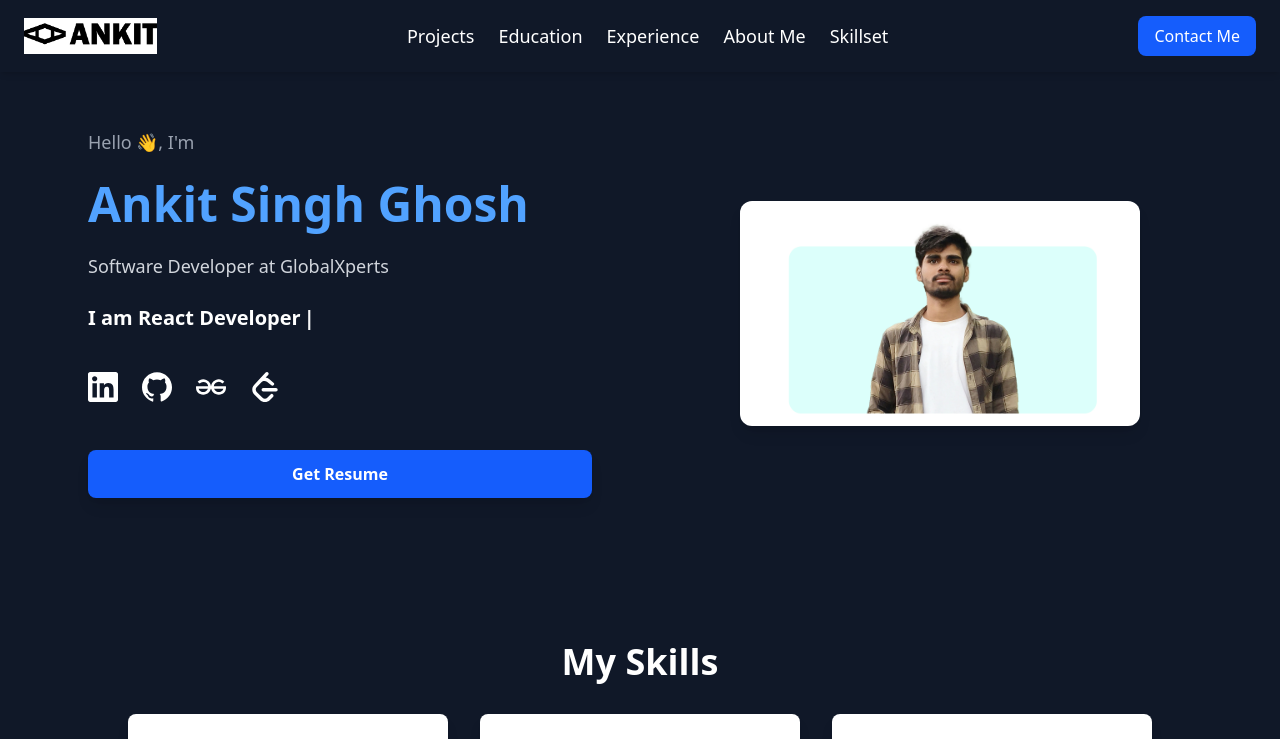
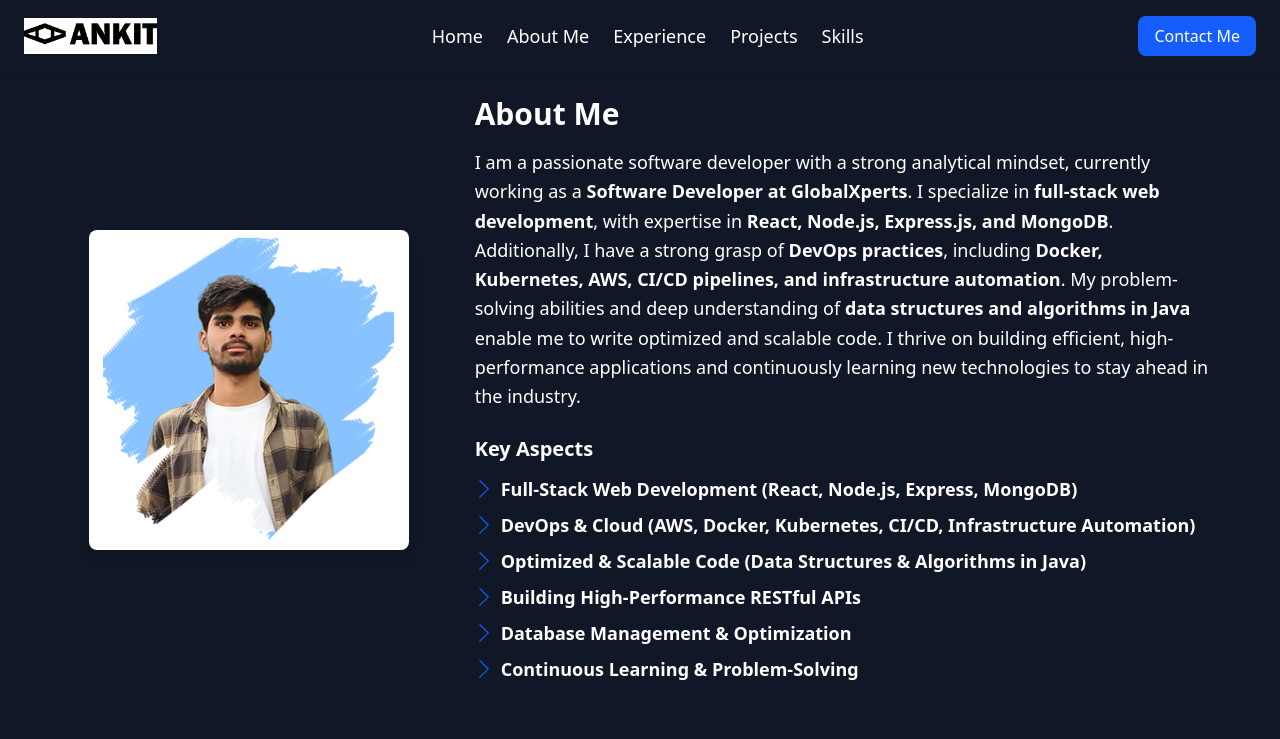
Before and after one commit to ankitoid/ankit-singh, a React (Vite) app: page /about in a window 1280 px wide. Shown: the top 739 px of the page. Built offline with nearby package versions, Linux system fonts and the light colour scheme.

Commit message:
new bg added

```diff
--- a/package.json
+++ b/package.json
@@ -17,6 +17,7 @@
     "react-dom": "^19.0.0",
     "react-hot-toast": "^2.5.2",
     "react-icons": "^5.5.0",
+    "react-router-dom": "^7.3.0",
     "react-scroll": "^1.9.3",
     "react-simple-typewriter": "^5.0.1",
     "tailwindcss": "^4.0.9"
--- a/src/App.jsx
+++ b/src/App.jsx
@@ -1,29 +1,37 @@
+import { BrowserRouter as Router, Routes, Route } from "react-router-dom";
 import Hero from "./components/Hero";
 import Projects from "./components/Projects";
 import Footer from "./components/Footer";
 import Navbar from "./components/Navbar";
-import About from "./pages/About";
-import Education from "./pages/Education";
+import About from "./pages/About";  // Ensure the correct path
 import Contact from "./components/Contact";
 import Experience from "./components/Experience";
 import Skills from "./components/Skills";
 import TechSkills from "./components/TechSkills";
+
 function App() {
   return (
+    <Router>
       <div className="bg-gray-900 text-white">
         <Navbar />
+        <Routes>
+          <Route path="/" element={
+            <>
               <Hero />
               <Skills />
-      {/* <Education /> */}
               <Experience />
               <TechSkills />
-      {/* <About /> */}
+              <Projects />
+              <Contact />
+            </>
+          } />
+          <Route path="/about" element={<About />} />
 
-      <Projects />
 
-      <Contact />
+        </Routes>
         <Footer />
       </div>
+    </Router>
   );
 }
 
--- a/src/components/Navbar.jsx
+++ b/src/components/Navbar.jsx
@@ -1,5 +1,5 @@
 import React, { useState, useEffect } from "react";
-import { Link } from "react-scroll";
+import { Link } from "react-router-dom";  // Use Link from react-router-dom
 import { FiMenu, FiX } from "react-icons/fi";
 import logo from "../assets/logoAnkit.png"; // Ensure correct path
 
@@ -22,7 +22,7 @@ const Navbar = () => {
     <nav className="fixed top-0 left-0 right-0 bg-gray-900 shadow-md py-4 px-6 flex justify-between items-center z-50 dark:bg-gray-900">
       {/* Logo */}
       <div className="text-2xl font-bold text-blue-600 dark:text-white">
-        <Link to="heroSection" smooth={true} offset={-70} className="cursor-pointer">
+        <Link to="/" className="cursor-pointer">
           <img src={logo} alt="Logo" className="w-auto h-9" />
         </Link>
       </div>
@@ -40,28 +40,28 @@ const Navbar = () => {
       >
         <ul className="flex flex-col lg:flex-row gap-6 text-lg font-medium text-white dark:text-white">
           <li>
-            <Link to="MyPortfolio" smooth={true} offset={-70} duration={500} onClick={closeMenu} className="hover:text-blue-600">
+            <Link to="/" onClick={closeMenu} className="hover:text-blue-600">
+              Home
+            </Link>
+          </li>
+          <li>
+            <Link to="/about" onClick={closeMenu} className="hover:text-blue-600">
+              About Me
+            </Link>
+          </li>
+          <li>
+            <Link to="/" onClick={closeMenu} className="hover:text-blue-600">
+              Experience
+            </Link>
+          </li>
+          <li>
+            <Link to="/" onClick={closeMenu} className="hover:text-blue-600">
               Projects
             </Link>
           </li>
           <li>
-            <Link to="myEducation" smooth={true} offset={-70} duration={500} onClick={closeMenu} className="hover:text-blue-600">
-              Education
-            </Link>
-          </li>
-          <li>
-            <Link to="MyExperience" smooth={true} offset={-70} duration={500} onClick={closeMenu} className="hover:text-blue-600">
-              Experience
-            </Link>
-          </li>
-          <li>
-            <Link to="AboutMe" smooth={true} offset={-70} duration={500} onClick={closeMenu} className="hover:text-blue-600">
-              About Me
-            </Link>
-          </li>
-          <li>
-            <Link to="testimonial" smooth={true} offset={-70} duration={500} onClick={closeMenu} className="hover:text-blue-600">
-              Skillset
+            <Link to="/" onClick={closeMenu} className="hover:text-blue-600">
+              Skills
             </Link>
           </li>
         </ul>
@@ -69,10 +69,7 @@ const Navbar = () => {
 
       {/* Contact Button */}
       <Link
-        to="Contact"
-        smooth={true}
-        offset={-70}
-        duration={500}
+        to="/"
         className="hidden lg:inline-block bg-blue-600 text-white px-4 py-2 rounded-lg font-medium hover:bg-blue-700 transition"
         onClick={closeMenu}
       >
--- a/src/pages/About.jsx
+++ b/src/pages/About.jsx
@@ -1,12 +1,14 @@
 import React from "react";
 import { SlArrowRight } from "react-icons/sl";
 import aboutImage from "../assets/about-croped.png"; // Ensure correct path
+import Education from "./Education";
 
 const About = () => {
   return (
+   <>
     <section
       id="AboutMe"
-      className="flex flex-col md:flex-row items-center gap-10 px-6 md:px-16 py-2"
+      className="flex flex-col md:flex-row items-center gap-10 px-6 mt-12 md:px-16 py-12"
     >
       {/* Image Section */}
       <div className="w-full md:w-1/3 flex justify-center">
@@ -77,7 +79,10 @@ const About = () => {
           </ul>
         </div>
       </div>
+
     </section>
+    <Education/>
+    </>
   );
 };
 
```
Also changed, not shown: 1 other file (tests, documents, lock files or other folders). Lines whose indentation alone changed are shown as unchanged.
